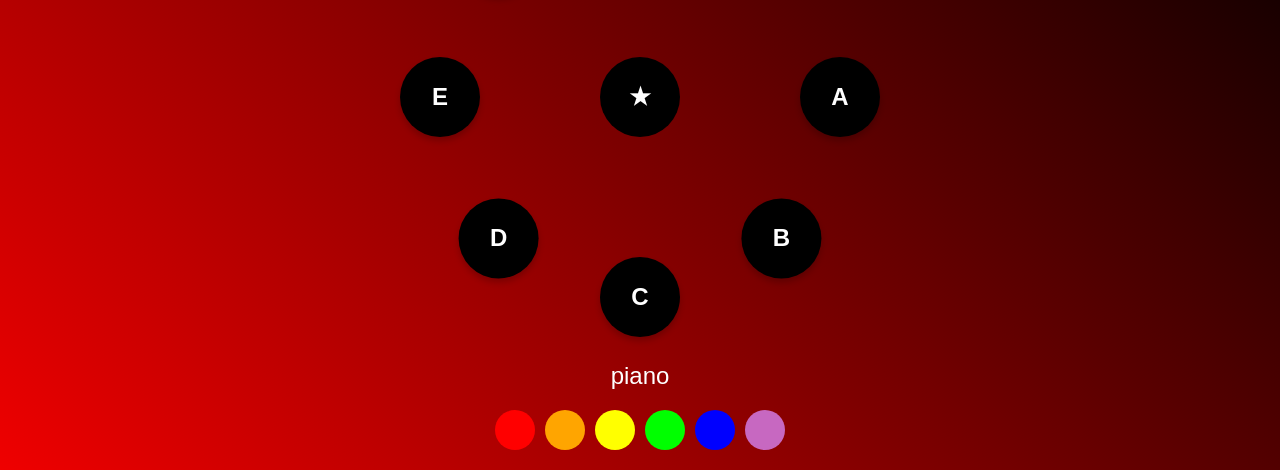
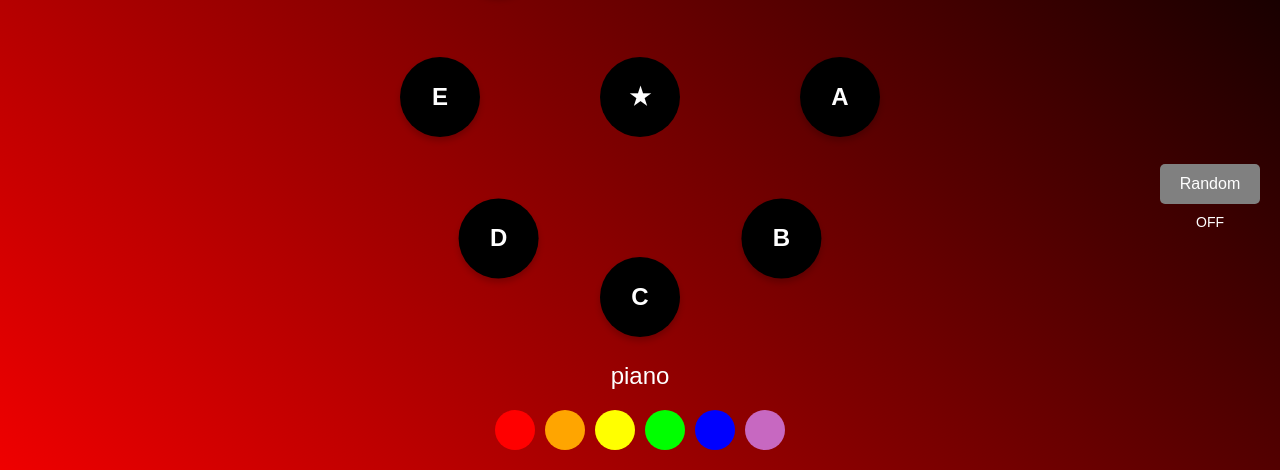
Before and after one commit to minhao920201/Fundamental-Programming-for-Digital-Music-and-Sound-Synthesis, a Flask app: page / in a window 1280 px wide. Shown: the part 203-673 px from the top of the page. Run offline with Flask 3, Linux system fonts and the light colour scheme.

Commit message:
add more function

```diff
--- a/project/app.py
+++ b/project/app.py
@@ -11,14 +11,14 @@ instrument_data = {
     "violin": [],
     "flute": [],
     "guitar": [],
-    "trumpet": [],
-    "violoncello": []
+    "bass": [],
+    "altoSaxophone": []
 }
 
 # 音符對應的音高
 notes_mapping = {
-    "A": "A4",  # La
-    "B": "B4",  # Si
+    "A": "A5",  # La
+    "B": "B5",  # Si
     "C": "C5",  # Do
     "D": "D5",  # Re
     "E": "E5",  # Mi
@@ -29,6 +29,11 @@ notes_mapping = {
 @app.route("/")
 def index():
     return render_template("index.html")
+
+@app.route('/favicon.ico')
+def favicon():
+    return '', 204  # 返回 204 No Content 响应
+
 
 @app.route("/update_instrument", methods=["POST"])
 def update_instrument():
@@ -44,61 +49,179 @@ def update_instrument():
         return jsonify({"message": f"Note '{notes_mapping[note]}' added to {instrument}"}), 200
     return jsonify({"message": "Invalid data"}), 400
 
+# 定义一个全局变量来存储随机模式状态
+random_mode = False
+
+@app.route('/toggle_random', methods=['POST'])
+def toggle_random():
+    global random_mode
+    data = request.get_json()
+    if 'random' in data:
+        random_mode = data['random'] == 'on'  # 更新全局随机模式状态
+        return jsonify({"message": "Random mode updated", "status": random_mode})
+    else:
+        return jsonify({"error": "Invalid request"}), 400
+
+
 @app.route("/generate_music", methods=["POST"])
 def generate_music():
     """
     根據記錄的音符為每個樂器生成音樂，並保存為 MIDI 檔案。
     """
+    global random_mode
+    # random: ON
+    if random_mode:
 
-    piano_notes = set(instrument_data["piano"])
-    if {"C5", "D5", "E5"}.issubset(piano_notes):
-        # 使用指定 MIDI 文件生成特定音樂
-        myFile1 = m21.converter.parse("小魔女doremi.midi")
-        iter_times = 50
-        consecutive_note_num = 4
-        s = m21.stream.Stream()
-        for _ in range(iter_times):
-            idx = random.randint(0, len(myFile1.flat.notesAndRests) - consecutive_note_num)
-            for j in range(consecutive_note_num):
-                n = myFile1.flat.notesAndRests[idx + j]
-                s.append(copy.deepcopy(n))
+        # 創建總譜
+        score = m21.stream.Score()
+        available_notes = [72, 74, 76, 77, 79, 81, 83]
 
-        # 保存為 MIDI 檔案
-        output_file = "static/generated_music.mid"
-        s.write("midi", fp=output_file)
-    else:
+        # 遍歷每個樂器的音符數據
+        for instrument_name, notes in instrument_data.items():
+            if notes:  # 如果該樂器有音符數據
+                # 音階設定為該樂器儲存的音符 MIDI 編碼
+                sc = [m21.note.Note(n).pitch.midi for n in notes]  # 將音符轉為 MIDI pitch
+                idx = 2  # 起始音符索引
+                measure_count = 48  # 總小節數
 
-        score = m21.stream.Score()
+                # 創建樂器聲部
+                part = m21.stream.Part()
 
-        for instrument, notes in instrument_data.items():
-            if notes:
-                part = m21.stream.Part()
-                part.id = instrument
+                # 加入樂器類型
+                if instrument_name == "piano":
+                    part.append(m21.instrument.Piano())
+                elif instrument_name == "violin":
+                    part.append(m21.instrument.Violin())
+                elif instrument_name == "flute":
+                    part.append(m21.instrument.Flute())
+                elif instrument_name == "guitar":
+                    part.append(m21.instrument.Guitar())
+                elif instrument_name == "bass":
+                    part.append(m21.instrument.Bass())
+                elif instrument_name == "altoSaxophone":
+                    part.append(m21.instrument.AltoSaxophone())
 
-                # 加入樂器到每個聲部
-                if instrument == "piano":
-                    part.append(m21.instrument.Piano())
-                elif instrument == "violin":
-                    part.append(m21.instrument.Violin())
-                elif instrument == "flute":
-                    part.append(m21.instrument.Flute())
-                elif instrument == "guitar":
-                    part.append(m21.instrument.Guitar())
-                elif instrument == "trumpet":
-                    part.append(m21.instrument.Trumpet())
-                elif instrument == "violoncello":
-                    part.append(m21.instrument.Violoncello())
+                # 如果使用者輸入少於5個note隨機加note進去
+                while len(sc) < 5:
+                    note_to_add = random.choice(available_notes)
+                    sc.append(note_to_add)
 
-                # 將記錄的音符加入聲部
-                for note in notes:
-                    part.append(m21.note.Note(note))
 
-                # 加入聲部到總譜
+                # 和弦生成邏輯
+                def generate_chord(idx, scale):
+                    """根據當前索引生成三和弦（根音、三度音、五度音）。"""
+                    root = scale[idx]
+                    third = scale[(idx + 2) % len(scale)]  # 三度
+                    fifth = scale[(idx + 4) % len(scale)]  # 五度
+                    return m21.chord.Chord([root, third, fifth])
+
+                # 主旋律生成迴圈
+                total_notes = measure_count * 4  # 每小節 4 拍，總共的音符數
+                for i in range(total_notes):
+                    # 隨機生成和弦或單音
+                    if random.randint(0, 4) > 0:  # 大部分生成和弦
+                        current_chord = generate_chord(idx, sc)
+                        current_chord.quarterLength = random.choice([0.5, 1, 2])  # 長度為 0.5, 1 或 2 拍
+                        part.append(current_chord)
+                    else:  # 偶爾生成單音
+                        midi_pitch = sc[idx]
+                        single_note = m21.note.Note(midi_pitch)
+                        single_note.quarterLength = random.choice([0.5, 1, 2])  # 長度為 0.5, 1 或 2 拍
+                        part.append(single_note)
+
+                    # 隨機變化音高索引
+                    dice = random.randint(-1, 1)
+                    idx += dice
+                    if idx < 0 or idx >= len(sc):
+                        idx = random.randint(2, len(sc) - 3)  # 確保索引在有效範圍內
+
+                    # 隨機插入休止符，模仿自然節奏
+                    if random.randint(0, 3) == 0:  # 約 25% 機率加入休止符
+                        rest = m21.note.Rest()
+                        rest.quarterLength = random.choice([0.5, 1, 1.5, 2])  # 休止符長度多樣化
+                        part.append(rest)
+
+                # 將生成的樂器聲部加入總譜
                 score.append(part)
 
         # 保存為 MIDI 檔案
         output_file = "static/generated_music.mid"
         score.write("midi", fp=output_file)
+
+    # random: OFF
+    else:
+        piano_notes = set(instrument_data["piano"])
+        violin_notes = instrument_data["violin"]
+
+        # If the notes C, D, and E in piano list then use 小魔女doremi.mid sampling note and generate music
+        if {"C5", "D5", "E5"}.issubset(piano_notes):
+            # 使用指定 MIDI 文件生成特定音樂
+            myFile1 = m21.converter.parse("小魔女doremi.midi")
+            iter_times = 50
+            consecutive_note_num = 4
+            s = m21.stream.Stream()
+            for _ in range(iter_times):
+                idx = random.randint(0, len(myFile1.flat.notesAndRests) - consecutive_note_num)
+                for j in range(consecutive_note_num):
+                    n = myFile1.flat.notesAndRests[idx + j]
+                    s.append(copy.deepcopy(n))
+
+            # 保存為 MIDI 檔案
+            output_file = "static/generated_music.mid"
+            s.write("midi", fp=output_file)
+
+        # If there are at least five note C in violin list then use 小魔女doremi.mid upside down to play and generate music
+        elif violin_notes.count("C5") >= 5:
+            # 倒序處理
+            myFile1 = m21.converter.parse("小魔女doremi.midi")
+            reversed_stream = m21.stream.Stream()
+
+            for part in myFile1.parts:
+                # 取得所有音符和和弦，並倒序
+                notes_and_chords = list(part.recurse().notes)
+                reversed_notes_and_chords = notes_and_chords[::-1]
+                reversed_part = m21.stream.Part()
+
+                for element in reversed_notes_and_chords:
+                    reversed_part.append(copy.deepcopy(element))
+                reversed_stream.append(reversed_part)
+
+            # 保存倒序後的 MIDI 檔案
+            output_file = "static/generated_music.mid"
+            reversed_stream.write("midi", fp=output_file)
+
+        else:
+            score = m21.stream.Score()
+
+            for instrument, notes in instrument_data.items():
+                if notes:
+                    part = m21.stream.Part()
+                    part.id = instrument
+
+                    # 加入樂器到每個聲部
+                    if instrument == "piano":
+                        part.append(m21.instrument.Piano())
+                    elif instrument == "violin":
+                        part.append(m21.instrument.Violin())
+                    elif instrument == "flute":
+                        part.append(m21.instrument.Flute())
+                    elif instrument == "guitar":
+                        part.append(m21.instrument.Guitar())
+                    elif instrument == "bass":
+                        part.append(m21.instrument.Bass())
+                    elif instrument == "altoSaxophone":
+                        part.append(m21.instrument.AltoSaxophone())
+
+                    # 將記錄的音符加入聲部
+                    for note in notes:
+                        part.append(m21.note.Note(note))
+
+                    # 加入聲部到總譜
+                    score.append(part)
+
+            # 保存為 MIDI 檔案
+            output_file = "static/generated_music.mid"
+            score.write("midi", fp=output_file)
 
 
     return send_file(output_file, as_attachment=True, download_name="generated_music.mid")
--- a/project/static/css/styles.css
+++ b/project/static/css/styles.css
@@ -168,3 +168,32 @@ body {
     font-weight: bold;
     color: #f0a500;
 }
+
+#random-container {
+    position: fixed;
+    right: 20px;
+    top: 50%;
+    transform: translateY(-50%);
+    text-align: center;
+}
+
+#random-button {
+    width: 100px;
+    height: 40px;
+    background-color: gray;
+    color: white;
+    border: none;
+    border-radius: 5px;
+    cursor: pointer;
+    font-size: 16px;
+    margin-bottom: 10px; /* 状态文本与按钮之间的间距 */
+}
+
+#random-button:hover {
+    background-color: darkgray;
+}
+
+#random-status {
+    font-size: 14px;
+    color: white;
+}
--- a/project/static/js/script.js
+++ b/project/static/js/script.js
@@ -5,6 +5,7 @@ function initializePage() {
     document.body.style.background = `linear-gradient(45deg, ${defaultColor}, black)`;
     document.querySelector(".instrument").textContent = currentInstrument;
 }
+
 
 // 更新背景和樂器
 document.querySelectorAll(".color-picker div").forEach(colorDiv => {
@@ -80,5 +81,40 @@ document.querySelector(".generate-btn").addEventListener("click", () => {
         .catch(err => console.error(err));
 });
 
+document.addEventListener("DOMContentLoaded", () => {
+    const randomButton = document.getElementById("random-button");
+    const randomStatus = document.getElementById("random-status");
+    let isRandomOn = false; // 初始状态为 OFF
+
+    // 监听按钮点击事件
+    randomButton.addEventListener("click", () => {
+        isRandomOn = !isRandomOn; // 切换状态
+        const randomText = isRandomOn ? "ON" : "OFF";
+
+        // 更新状态文本
+        randomStatus.textContent = randomText;
+
+        // 将状态发送到后端
+        fetch("/toggle_random", {
+            method: "POST",
+            headers: {
+                "Content-Type": "application/json",
+            },
+            body: JSON.stringify({ random: randomText.toLowerCase() }),
+        })
+            .then((response) => response.json())
+            .then((data) => {
+                console.log("Random Mode Updated:", data);
+            })
+            .catch((error) => {
+                console.error("Error updating random mode:", error);
+            });
+    });
+});
+
+
+
+
+
 // 在頁面載入時初始化
 window.onload = initializePage;
--- a/project/templates/index.html
+++ b/project/templates/index.html
@@ -25,8 +25,8 @@
             <div data-color="orange" data-instrument="violin" style="background: orange;"></div>
             <div data-color="yellow" data-instrument="flute" style="background: yellow;"></div>
             <div data-color="lime" data-instrument="guitar" style="background: lime;"></div>
-            <div data-color="blue" data-instrument="trumpet" style="background: blue;"></div>
-            <div data-color="purple" data-instrument="violoncello" style="background: rgba(202, 109, 202, 0.956);"></div>
+            <div data-color="blue" data-instrument="bass" style="background: blue;"></div>
+            <div data-color="purple" data-instrument="altoSaxophone" style="background: rgba(202, 109, 202, 0.956);"></div>
         </div>
         <button class="generate-btn">Generate ★</button>
     </div>
@@ -34,6 +34,10 @@
         <h3>Record</h3>
         <ul id="record-list"></ul>
     </div>
+    <div id="random-container">
+        <button id="random-button">Random</button>
+        <div id="random-status">OFF</div>
+    </div>
     <script src="/static/js/script.js"></script>
 </body>
 </html>
```
Also changed, not shown: 1 other file.
